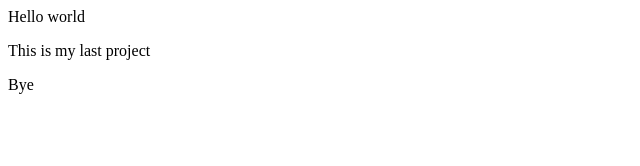
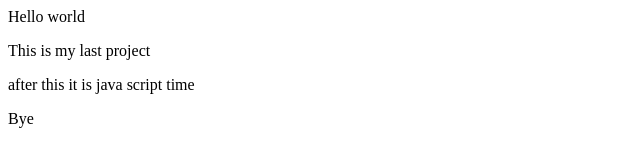
Before and after one commit to Shadow-OPM/Git-last-project, a plain HTML site: page index.html in a window 1280 px wide. Shown: the whole page, without its empty margins (0-640 px from the left). Drawn offline with Linux system fonts and the light colour scheme.

Commit message:
Update index.html

```diff
--- a/index.html
+++ b/index.html
@@ -9,6 +9,7 @@
   <body>
     Hello world
     <p>This is my last project</p>
+    <p>after this it is java script time</p>
     <p>Bye</p>
     <script src="script.js"></script>
   </body>
```
